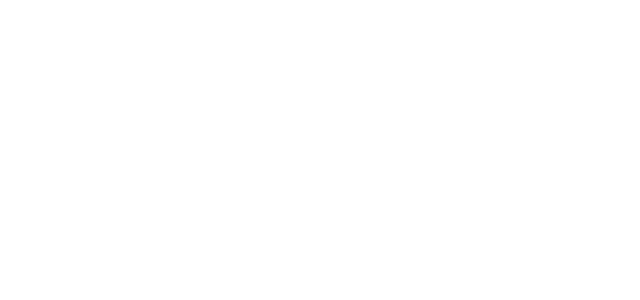
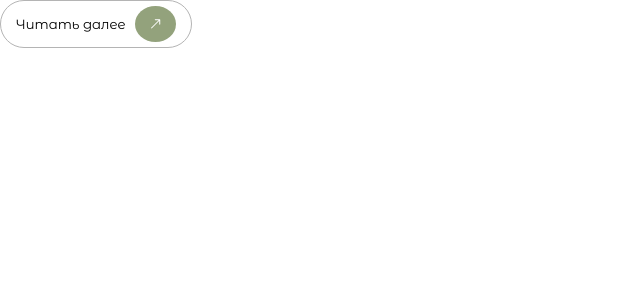
Before and after one commit to temangi/team, a React (Vite) app: page / in a window 1280 px wide. Shown: the top 300 px of the page, without its empty margins (0-640 px from the left). Built offline with nearby package versions, Linux system fonts and the light colour scheme.

Commit message:
add button

```diff
--- a/src/App.jsx
+++ b/src/App.jsx
@@ -1,10 +1,12 @@
 import './App.css'
+import Button from './components/Button/Button'
 
 function App() {
 
 
   return (
     <>
+      <Button width="15%" title={"Читать далее"}/>
     </>
   )
 }
--- /dev/null
+++ b/src/components/Button/Button.jsx
@@ -0,0 +1,11 @@
+import React from 'react'
+import arrow from "../../assets/стрелка.svg"
+import scss from "./Button.module.scss"
+
+function Button({title,width}) {
+  return (
+    <button style={{width : `${width}`}} className={scss.btn}>{title}<div><img src={arrow} alt="" /></div></button>
+  )
+}
+
+export default Button
--- /dev/null
+++ b/src/components/Button/Button.module.scss
@@ -0,0 +1,16 @@
+.btn{
+    display: flex;
+    justify-content: space-between;
+    align-items: center;
+    background: white;
+    padding: 5px 15px;
+    border: 1px solid #B4B4B4;
+    border-radius: 50px;
+    cursor: pointer;
+    div{
+        background: #93A27C;
+        border-radius: 50%;
+        border: none;
+        padding: 10px 15px;
+    }
+}
```
Also changed, not shown: src/assets/стрелка.svg (added).
